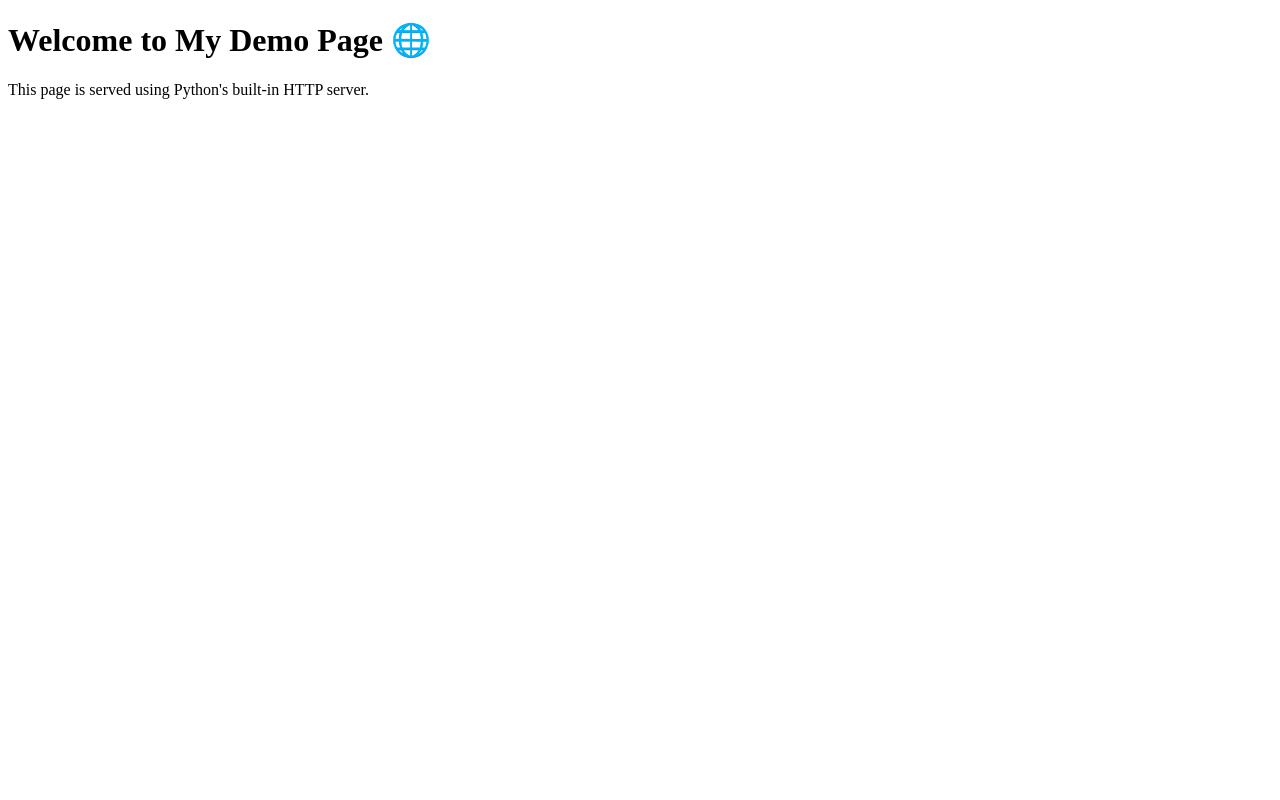
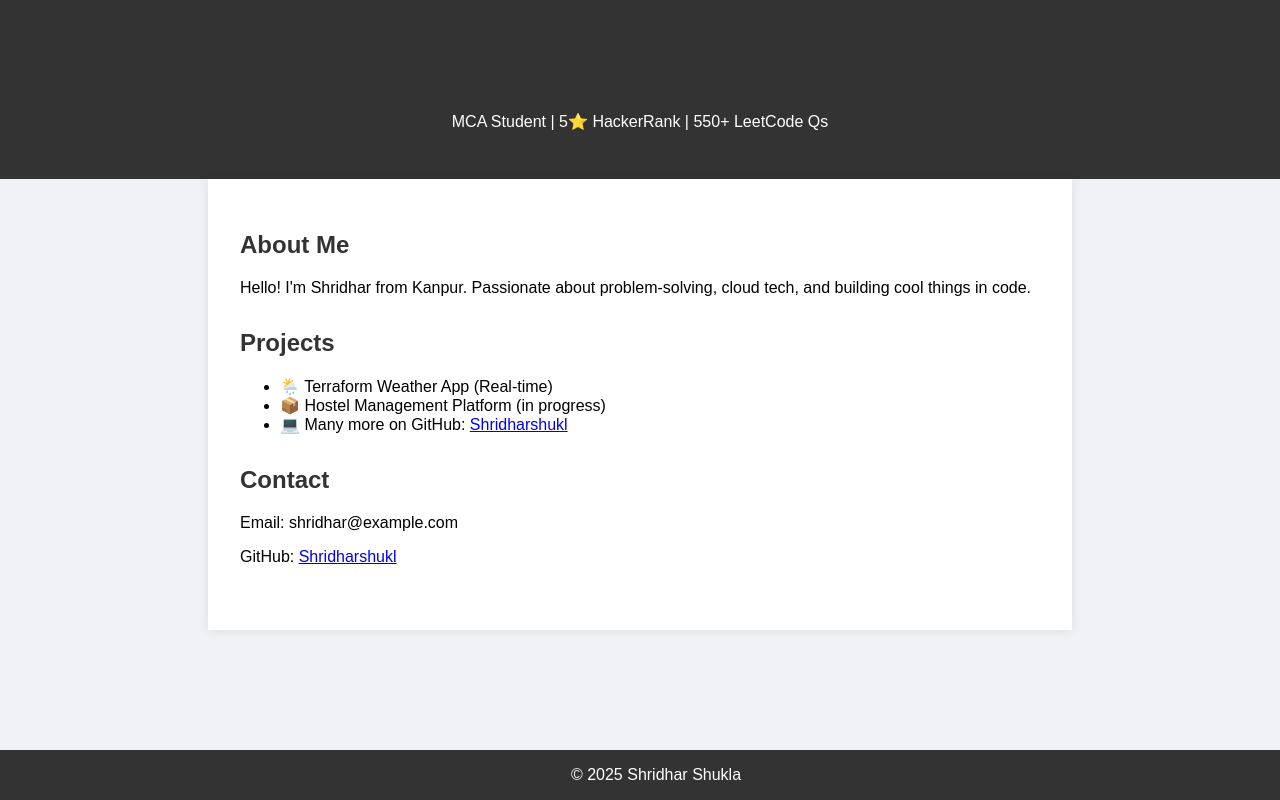
Before and after one commit to Shridharshukl/Demopage, a plain HTML site: page index.html in a window 1280 px wide. Drawn offline with Linux system fonts and the light colour scheme.

Commit message:
Update index.html

```diff
--- a/index.html
+++ b/index.html
@@ -2,10 +2,76 @@
 <html lang="en">
 <head>
   <meta charset="UTF-8">
-  <title>Hello from Shridhar!</title>
+  <title>Shridhar Shukla | Portfolio</title>
+  <style>
+    body {
+      font-family: Arial, sans-serif;
+      background: #f0f2f5;
+      margin: 0;
+      padding: 0;
+    }
+    header {
+      background: #333;
+      color: white;
+      padding: 2rem;
+      text-align: center;
+    }
+    main {
+      padding: 2rem;
+      max-width: 800px;
+      margin: auto;
+      background: white;
+      box-shadow: 0 0 10px rgba(0,0,0,0.1);
+    }
+    h1, h2 {
+      color: #333;
+    }
+    .section {
+      margin-bottom: 2rem;
+    }
+    footer {
+      text-align: center;
+      padding: 1rem;
+      background: #333;
+      color: white;
+      position: fixed;
+      width: 100%;
+      bottom: 0;
+    }
+  </style>
 </head>
 <body>
-  <h1>Welcome to My Demo Page 🌐</h1>
-  <p>This page is served using Python's built-in HTTP server.</p>
+
+<header>
+  <h1>Shridhar Shukla</h1>
+  <p>MCA Student | 5⭐ HackerRank | 550+ LeetCode Qs</p>
+</header>
+
+<main>
+  <div class="section">
+    <h2>About Me</h2>
+    <p>Hello! I'm Shridhar from Kanpur. Passionate about problem-solving, cloud tech, and building cool things in code.</p>
+  </div>
+
+  <div class="section">
+    <h2>Projects</h2>
+    <ul>
+      <li>🌦️ Terraform Weather App (Real-time)</li>
+      <li>📦 Hostel Management Platform (in progress)</li>
+      <li>💻 Many more on GitHub: <a href="https://github.com/Shridharshukl" target="_blank">Shridharshukl</a></li>
+    </ul>
+  </div>
+
+  <div class="section">
+    <h2>Contact</h2>
+    <p>Email: shridhar@example.com</p>
+    <p>GitHub: <a href="https://github.com/Shridharshukl" target="_blank">Shridharshukl</a></p>
+  </div>
+</main>
+
+<footer>
+  &copy; 2025 Shridhar Shukla
+</footer>
+
 </body>
 </html>
```
